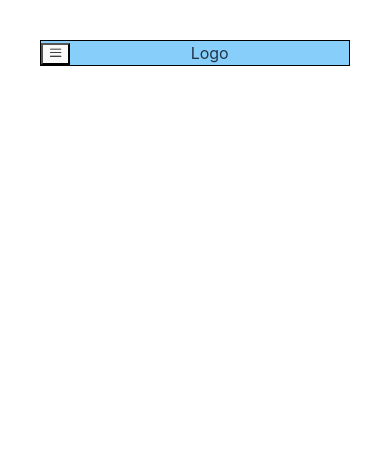
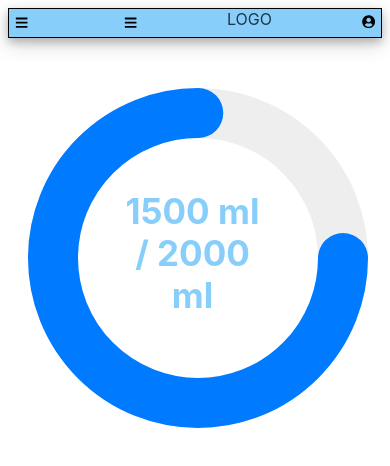
Before and after one commit to jdyball11/AquaMate, a React (Vite) app in the folder client/: page / in a window 390 px wide. Shown: the top 466 px of the page. Built offline with nearby package versions, Linux system fonts and the light colour scheme.

Commit message:
added sidebar, Home, progress bar and potential wave animation file. I pulled down changes from AM-004 and pushing this to get changes up. Currently there are 2 hamburger menus as I popped one in the sidebar file to get the panel wokring FYI

```diff
--- a/client/package.json
+++ b/client/package.json
@@ -9,11 +9,13 @@
     "preview": "vite preview"
   },
   "dependencies": {
+    "framer-motion": "^10.12.2",
     "node": "^16.16.0",
     "react": "^18.2.0",
     "react-dom": "^18.2.0",
     "react-icons": "^4.8.0",
-    "react-router-dom": "^6.10.0"
+    "react-router-dom": "^6.10.0",
+    "styled-components": "^5.3.9"
   },
   "devDependencies": {
     "@types/react": "^18.0.28",
--- a/client/src/App.css
+++ b/client/src/App.css
@@ -1,8 +1,14 @@
+* {
+  box-sizing: border-box;
+}
+
+body {
+  min-height: 100%;
+}
+
 #root {
-  box-sizing: border-box;
   max-width: 1280px;
   margin: 0 auto;
-  padding: 2rem;
   text-align: center;
 }
 
@@ -10,6 +16,24 @@
 
 }
 
+.list {
+  marginBottom: 10px;
+}
+
+.sidebar {
+  position: fixed;
+  display: flex;
+  top: 0;
+  left: 0;
+  height: 100%;
+  width: 260px;
+  padding: 20px 0;
+  backgroundColor: #fff;
+  boxShadow: 0 5px 10px rgba(0, 0, 0, 0.1);
+ }
+
+
+
 @media (prefers-reduced-motion: no-preference) {
 
 
--- a/client/src/App.tsx
+++ b/client/src/App.tsx
@@ -2,6 +2,8 @@ import { useState } from 'react'
 import './App.css'
 
 import Navbar from './components/NavBar/Navbar'
+import Home from './components/Home'
+import Waves from './components/Waves'
 
 
 function App() {
@@ -9,6 +11,8 @@ function App() {
 
   return ( <div className="App">
       <Navbar />
+      <Home />
+      <Waves />
     </div>
   )
 }
--- a/client/src/components/Home.tsx
+++ b/client/src/components/Home.tsx
@@ -1,8 +1,23 @@
-import React from "react"
+import React from "react";
+import styled from 'styled-components';
+import { useState, useEffect } from "react";
+import WaterProgress from "./WaterProgress";
+
 
 const Home: React.FC = () => {
 
-  return <></>
+  const WaterProgressContainer = styled.div`
+    width: 100%;
+    padding: 50px 35px 0 0;
+    display: flex;
+    justify-content: center;
+  `
+
+  return (
+      <WaterProgressContainer>
+        <WaterProgress current={1500} size={300} goal={2000} />
+      </WaterProgressContainer>
+  )
 }
 
 export default Home
--- a/client/src/components/NavBar/HamburgerMenu.tsx
+++ b/client/src/components/NavBar/HamburgerMenu.tsx
@@ -1,18 +1,34 @@
 import React, { useState } from "react";
-import { RxHamburgerMenu } from 'react-icons/rx'
+import { FaBars } from 'react-icons/fa'
+import { MdClose } from 'react-icons/md'
+import styled from 'styled-components'
+
+const HamburgerMenuContainer = styled.div({
+})
+const HamburgerMenuButton = styled.button({
+    border: 'none',
+    backgroundColor: 'transparent',
+    '&:hover': {
+        backgroundColor: '#87BEFC'
+    },
+    height: '100%',
+})
 
 const HamburgerMenu: React.FC = () => {
     const [open, setOpen] = useState(false);
+
     const handleClick = () => {
         setOpen(!open);
-        console.log("open: ", open)
     };
+
+    const icon = open ? <MdClose /> : <FaBars />;
+
     return (
-        <div className="hamburger-menu">
-            <button className="hamburger-menu-button">
-                <RxHamburgerMenu onClick={handleClick} />
-            </button>
-        </div>
+        <HamburgerMenuContainer className="hamburger-menu">
+            <HamburgerMenuButton className="hamburger-menu-button" onClick={handleClick}>
+                {icon}
+            </HamburgerMenuButton>
+        </HamburgerMenuContainer>
     );
 };
 
--- a/client/src/components/NavBar/Navbar.tsx
+++ b/client/src/components/NavBar/Navbar.tsx
@@ -1,6 +1,8 @@
 import React from 'react';
 import HamburgerMenu from './HamburgerMenu';
 import styled from 'styled-components';
+import { FaUserCircle } from 'react-icons/fa'
+import Sidebar from './Sidebar';
 
 const NavContainer = styled.div({
   backgroundColor: '#87CEFA',
@@ -8,19 +10,31 @@ const NavContainer = styled.div({
   display: 'flex',
   justifyContent: 'space-between',
   border: '1px solid black',
+  height: '30px',
+  width: '100%',
+  alignItems: 'center',
+  boxShadow: '0 4px 8px 0 rgba(0, 0, 0, 0.2), 0 6px 20px 0 rgba(0, 0, 0, 0.19)',
 })
 const LogoContainer = styled.div({
+  height: '100%',
+})
+const UserButton = styled.button({
+  border: 'none',
+  backgroundColor: 'transparent',
+  '&:hover': {
+    backgroundColor: '#87BEFC'
+  },
+  maxHeight: '100%',
 })
 
 const Navbar: React.FC = () => {
 
-
-
   return (
     <NavContainer className="NavContainer">
       <HamburgerMenu />
-      <LogoContainer className="NavLogo">Logo</LogoContainer>
-      <div></div>
+      <Sidebar />
+      <LogoContainer className="NavLogo">LOGO</LogoContainer>
+      <UserButton>{<FaUserCircle style={{ height: '100%' }} />}</UserButton>
     </NavContainer>
   );
 };
--- /dev/null
+++ b/client/src/components/NavBar/Sidebar.tsx
@@ -0,0 +1,108 @@
+import React from "react";
+import { useState } from "react";
+import styled from 'styled-components';
+import HamburgerMenu from "./HamburgerMenu";
+import { motion, AnimatePresence } from 'framer-motion'
+import { BiHomeAlt, BiLogOut } from 'react-icons/bi';
+import { AiOutlineHistory } from 'react-icons/ai';
+import { MdOutlineManageAccounts} from 'react-icons/md';
+import { FaUserFriends } from 'react-icons/fa';
+
+const SidebarContainer = styled(motion.div)({
+  position: 'fixed',
+  display: 'flex',
+  top: '0',
+  left: '0',
+  height: '100%',
+  padding: '20px 0',
+  backgroundColor: '#fff',
+  boxShadow: '0 5px 10px rgba(0, 0, 0, 0.1)',
+  overflow: 'hidden',
+  zIndex: '7',
+})
+
+const SidebarContent = styled.div({
+  padding: '30px 0',
+  // display: 'flex',
+  // flexDirection: 'column',
+  // justifyContent: 'space-between',
+
+})
+
+const SidebarBottomContent = styled.div({
+  marginTop: '80px',
+})
+
+const Lists = styled.ul({
+  listStyle: 'none',
+  padding: '20px 20px 20px 0',
+  fontSize: '20px',
+})
+
+const NavLink = styled.a({
+  display: 'flex',
+  alignItems: 'center',
+  textDecoration: 'none',
+  marginBottom: '30px',
+  color: '#009dc4',
+})
+
+const SideSpan = styled.span({
+  marginLeft: '20px',
+})
+
+
+const Sidebar: React.FC = () => {
+  const [isOpen, setIsOpen] = useState(false)
+
+  const toggle = () => setIsOpen(!isOpen)
+
+  return ( <>
+    <div onClick={toggle}>
+        <HamburgerMenu />
+    </div>
+    <SidebarContainer
+      initial={{width: 0}}
+      animate={{width: isOpen ? '260px' : '0'}}
+      className="sidebarContainer"
+      >
+      <div onClick={toggle}>
+        <HamburgerMenu />
+      </div>
+      <SidebarContent className="sidebarContent">
+        <Lists className="lists">
+          <motion.li className="list" whileHover={{ scale: 1.1 }}>
+            <NavLink href="#" className="nav-link"><BiHomeAlt />
+              <SideSpan className="link">Dashboard</SideSpan>
+            </NavLink>
+          </motion.li>
+          <motion.li className="list" whileHover={{ scale: 1.1 }} >
+            <NavLink href="#" className="nav-link"><AiOutlineHistory />
+              <SideSpan className="link">History</SideSpan>
+            </NavLink>
+          </motion.li>
+          <motion.li className="list" whileHover={{ scale: 1.1 }} >
+            <NavLink href="#" className="nav-link"><FaUserFriends />
+              <SideSpan className="link">Friends</SideSpan>
+            </NavLink>
+          </motion.li>
+          <motion.li className="list" whileHover={{ scale: 1.1 }} >
+            <NavLink href="#" className="nav-link"><MdOutlineManageAccounts />
+              <SideSpan className="link">Account</SideSpan>
+            </NavLink>
+          </motion.li>
+          <SidebarBottomContent className="bottomContent">
+          <motion.li className="list" whileHover={{ scale: 1.1 }} >
+            <NavLink href="#" className="nav-link"><BiLogOut />
+              <SideSpan className="link">Logout</SideSpan>
+            </NavLink>
+          </motion.li>
+          </SidebarBottomContent>
+        </Lists>
+      </SidebarContent>
+    </SidebarContainer>
+    </>
+  )
+}
+
+export default Sidebar
--- /dev/null
+++ b/client/src/components/WaterProgress.tsx
@@ -0,0 +1,82 @@
+import React from "react";
+import styled from 'styled-components';
+import { useState, useEffect } from "react";
+
+
+interface Props {
+  goal: number;
+  current: number;
+  size?: number;
+}
+
+const WaterProgressWrapper = styled.div<{ size: number }>`
+  position: relative;
+  width: ${props => props.size}px;
+  height: ${props => props.size}px;
+`;
+
+const WaterProgressSvg = styled.svg`
+  width: 120%;
+  height: 120%;
+
+  circle {
+    fill: transparent;
+    stroke-width: 50;
+    stroke-linecap: round;
+    transform: translate(20px, 20px); /* half of the stroke width */
+  }
+
+  .background {
+    stroke: #eee;
+  }
+
+  .progress {
+    stroke: #007bff;
+    transition: stroke-dashoffset 0.5s ease-out;
+  }
+`;
+
+const WaterProgressText = styled.span`
+  position: absolute;
+  top: 55%;
+  left: 55%;
+  transform: translate(-50%, -50%);
+  font-size: 35px;
+  font-weight: bold;
+  color: #87CEFA;
+`;
+
+
+const WaterProgress: React.FC<Props> = ({ goal, current, size = 300 }) => {
+  const [progress, setProgress] = useState(0);
+
+  useEffect(() => {
+    const newProgress = Math.floor((current / goal) * 100);
+    setProgress(newProgress > 100 ? 100 : newProgress);
+  }, [current, goal]);
+
+  return (
+    <WaterProgressWrapper size={size}>
+      <WaterProgressSvg>
+        <circle
+          className="background"
+          r={size / 2 - 5}
+          cx={size / 2}
+          cy={size / 2}
+        />
+        <circle
+          className="progress"
+          r={size / 2 - 5}
+          cx={size / 2}
+          cy={size / 2}
+          strokeDasharray={2 * Math.PI * (size / 2 - 5)}
+          strokeDashoffset={2 * Math.PI * (size / 2 - 5) * (1 - progress / 100)}
+        />
+      </WaterProgressSvg>
+      <WaterProgressText>{current} ml / {goal} ml</WaterProgressText>
+    </WaterProgressWrapper>
+  );
+};
+
+
+export default WaterProgress;
--- /dev/null
+++ b/client/src/components/Waves.tsx
@@ -0,0 +1,23 @@
+import react from 'react';
+import styled from 'styled-components';
+
+const Waves: React.FC = () => {
+
+  const Wave1 = styled.div`
+    position: relative;
+    width: 100%;
+    height: 100%;
+    overflow: hidden;
+    background: url(../wave.png)
+
+  `
+
+  return (
+    <div>
+
+
+    </div>
+  )
+}
+
+export default Waves
--- a/client/src/index.css
+++ b/client/src/index.css
@@ -1,17 +1,9 @@
 :root {
   font-family: Inter, system-ui, Avenir, Helvetica, Arial, sans-serif;
-  line-height: 1.5;
-  font-weight: 400;
 
   color-scheme: light dark;
   color: rgba(255, 255, 255, 0.87);
   background-color: #242424;
-
-  font-synthesis: none;
-  text-rendering: optimizeLegibility;
-  -webkit-font-smoothing: antialiased;
-  -moz-osx-font-smoothing: grayscale;
-  -webkit-text-size-adjust: 100%;
 }
 
 @media (prefers-color-scheme: light) {
```
Also changed, not shown: client/public/wave.png (added), 1 other file (tests, documents, lock files or other folders).
